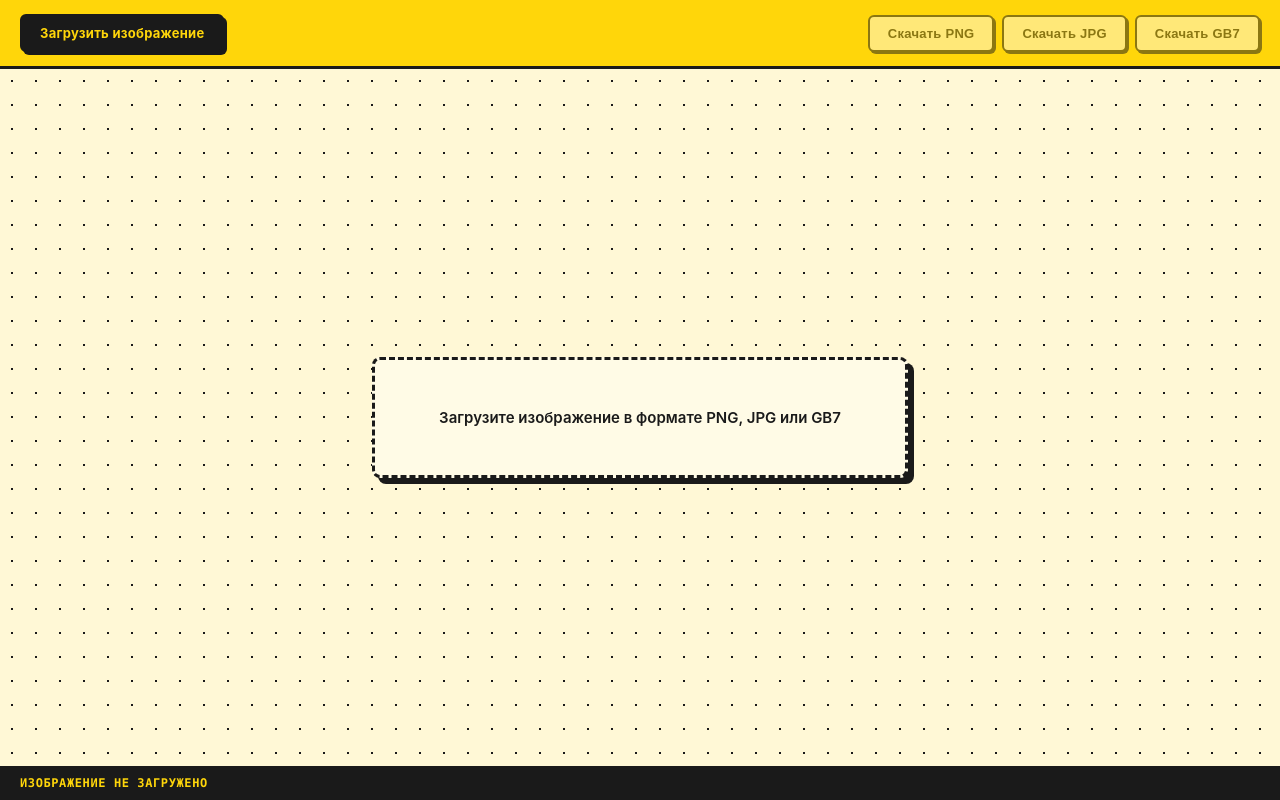
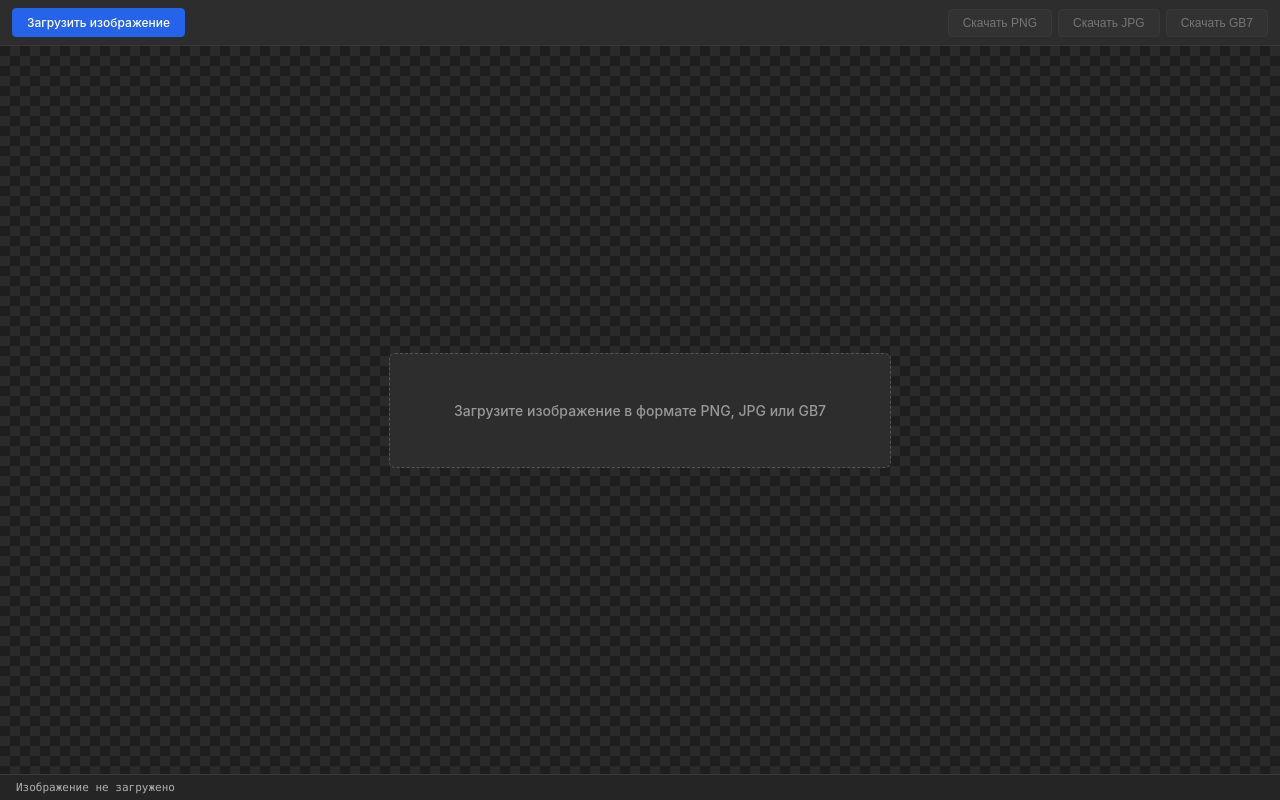
Before and after one commit to FrontendCourseMP/photoshop-alexanderioo, an Angular app: page / in a window 1280 px wide. Built offline with nearby package versions, Linux system fonts and the light colour scheme.

Commit message:
Вынесение основного шаблона в дочерние компоненты

```diff
--- a/src/app/app.component.less
+++ b/src/app/app.component.less
@@ -0,0 +1,3 @@
+body {
+  background-color: red;
+}
--- /dev/null
+++ b/src/app/image-editor/components/editor-status-bar/editor-status-bar.component.html
@@ -0,0 +1,17 @@
+<footer class="status-bar">
+  @if (info(); as i) {
+  <span
+    >Ширина: <b>{{ i.width }}</b> px</span
+  >
+  <span
+    >Высота: <b>{{ i.height }}</b> px</span
+  >
+  <span
+    >Глубина цвета: <b>{{ i.depth }}</b> бит</span
+  >
+  @if (i.hasMask) {
+  <span>Маска: <b>есть</b></span>
+  } } @else {
+  <span>Изображение не загружено</span>
+  }
+</footer>
--- /dev/null
+++ b/src/app/image-editor/components/editor-status-bar/editor-status-bar.component.less
@@ -0,0 +1,34 @@
+:host {
+  display: block;
+}
+
+.status-bar {
+  display: flex;
+  gap: 20px;
+  padding: 6px 16px;
+  background: #252525;
+  color: #b0b0b0;
+  font-size: 11px;
+  font-family: "SF Mono", Menlo, Monaco, "Courier New", monospace;
+  border-top: 1px solid #3a3a3a;
+
+  span {
+    display: inline-flex;
+    align-items: center;
+    gap: 6px;
+  }
+
+  b {
+    color: #fff;
+    font-weight: 600;
+  }
+}
+
+@media (max-width: 768px) {
+  .status-bar {
+    flex-wrap: wrap;
+    gap: 12px;
+    padding: 6px 12px;
+    font-size: 10px;
+  }
+}
--- /dev/null
+++ b/src/app/image-editor/components/editor-status-bar/editor-status-bar.component.ts
@@ -0,0 +1,12 @@
+import { Component, input } from "@angular/core";
+import { ImageInfo } from "../../models/image-info.model";
+
+@Component({
+  selector: "app-editor-status-bar",
+  imports: [],
+  templateUrl: "./editor-status-bar.component.html",
+  styleUrl: "./editor-status-bar.component.less",
+})
+export class EditorStatusBarComponent {
+  readonly info = input<ImageInfo | null>(null);
+}
--- /dev/null
+++ b/src/app/image-editor/components/editor-toolbar/editor-toolbar.component.html
@@ -0,0 +1,35 @@
+<header class="toolbar">
+  <label class="btn btn-primary">
+    Загрузить изображение
+    <input
+      type="file"
+      accept=".png,.jpg,.jpeg,.gb7,image/png,image/jpeg"
+      (change)="fileSelected.emit($event)"
+      hidden
+    />
+  </label>
+
+  @if (hasMask()) {
+  <button
+    type="button"
+    class="btn"
+    [class.active]="showMasked()"
+    (click)="maskToggled.emit()"
+  >
+    {{ showMasked() ? "Скрыть маскированные" : "Показать маскированные" }}
+  </button>
+  }
+
+  <div class="toolbar-group">
+    @for (btn of downloadButtons(); track btn.label) {
+    <button
+      type="button"
+      class="btn"
+      [disabled]="!hasImage()"
+      (click)="btn.action()"
+    >
+      {{ btn.label }}
+    </button>
+    }
+  </div>
+</header>
--- /dev/null
+++ b/src/app/image-editor/components/editor-toolbar/editor-toolbar.component.less
@@ -0,0 +1,96 @@
+:host {
+  display: block;
+}
+
+.toolbar {
+  display: flex;
+  align-items: center;
+  gap: 8px;
+  padding: 8px 12px;
+  background: #2d2d2d;
+  border-bottom: 1px solid #3a3a3a;
+  flex-wrap: wrap;
+
+  &-group {
+    display: flex;
+    flex-wrap: wrap;
+    gap: 6px;
+    margin-left: auto;
+  }
+}
+
+.btn {
+  display: inline-flex;
+  align-items: center;
+  justify-content: center;
+  gap: 6px;
+  padding: 6px 14px;
+  background: #3a3a3a;
+  color: #e0e0e0;
+  border: 1px solid #4a4a4a;
+  border-radius: 4px;
+  font-size: 12px;
+  font-weight: 500;
+  cursor: pointer;
+  user-select: none;
+  white-space: nowrap;
+  transition: background 0.15s ease, border-color 0.15s ease;
+
+  &:hover:not(:disabled) {
+    background: #4a4a4a;
+    border-color: #5a5a5a;
+  }
+
+  &:active:not(:disabled) {
+    background: #2a2a2a;
+  }
+
+  &:disabled {
+    opacity: 0.4;
+    cursor: not-allowed;
+  }
+
+  &.active {
+    background: #2563eb;
+    border-color: #2563eb;
+    color: #fff;
+  }
+
+  &-primary {
+    background: #2563eb;
+    border-color: #2563eb;
+    color: #fff;
+
+    &:hover:not(:disabled) {
+      background: #1d4ed8;
+      border-color: #1d4ed8;
+    }
+  }
+}
+
+@media (max-width: 768px) {
+  .toolbar {
+    padding: 8px;
+
+    &-group {
+      margin-left: 0;
+      width: 100%;
+    }
+  }
+
+  .btn-primary {
+    width: 100%;
+  }
+}
+
+@media (max-width: 480px) {
+  .btn {
+    flex: 1 1 calc(50% - 3px);
+    padding: 6px 10px;
+    font-size: 11px;
+  }
+
+  .btn-primary {
+    flex: 1 1 100%;
+  }
+}
--- /dev/null
+++ b/src/app/image-editor/components/editor-toolbar/editor-toolbar.component.ts
@@ -0,0 +1,19 @@
+import { Component, input, output } from "@angular/core";
+import { DownloadButton } from "../../models/image-info.model";
+
+@Component({
+  selector: "app-editor-toolbar",
+  standalone: true,
+  imports: [],
+  templateUrl: "./editor-toolbar.component.html",
+  styleUrl: "./editor-toolbar.component.less",
+})
+export class EditorToolbarComponent {
+  readonly hasImage = input.required<boolean>();
+  readonly hasMask = input<boolean>(false);
+  readonly showMasked = input<boolean>(false);
+  readonly downloadButtons = input.required<readonly DownloadButton[]>();
+
+  readonly fileSelected = output<Event>();
+  readonly maskToggled = output<void>();
+}
--- a/src/app/image-editor/image-editor.component.html
+++ b/src/app/image-editor/image-editor.component.html
@@ -1,39 +1,12 @@
 <div class="editor">
-  <header class="toolbar">
-    <label class="btn btn-primary">
-      Загрузить изображение
-      <input
-        type="file"
-        accept=".png,.jpg,.jpeg,.gb7,image/png,image/jpeg"
-        (change)="onFile($event)"
-        hidden
-      />
-    </label>
-
-    @if (info()?.hasMask) {
-    <button
-      type="button"
-      class="btn"
-      [class.active]="showMasked()"
-      (click)="toggleMask()"
-    >
-      {{ showMasked() ? "Скрыть маскированные" : "Показать маскированные" }}
-    </button>
-    }
-
-    <div class="toolbar-group">
-      @for (btn of downloadButtons; track btn.label) {
-      <button
-        type="button"
-        class="btn"
-        [disabled]="!hasImage()"
-        (click)="btn.action()"
-      >
-        {{ btn.label }}
-      </button>
-      }
-    </div>
-  </header>
+  <app-editor-toolbar
+    [hasImage]="hasImage()"
+    [hasMask]="hasMask()"
+    [showMasked]="showMasked()"
+    [downloadButtons]="downloadButtons"
+    (fileSelected)="onFile($event)"
+    (maskToggled)="toggleMask()"
+  />
 
   <main class="canvas-area">
     @if (!hasImage()) {
@@ -46,22 +19,5 @@
       <canvas #canvas></canvas>
     </div>
   </main>
-
-  <footer class="status-bar">
-    @if (info(); as i) {
-    <span>
-      Ширина: <b>{{ i.width }}</b> px
-    </span>
-    <span>
-      Высота: <b>{{ i.height }}</b> px
-    </span>
-    <span>
-      Глубина цвета: <b>{{ i.depth }}</b> бит
-    </span>
-    @if (i.hasMask) {
-    <span>Маска: <b>есть</b></span>
-    } } @else {
-    <span>Изображение не загружено</span>
-    }
-  </footer>
+  <app-editor-status-bar [info]="info()"></app-editor-status-bar>
 </div>
--- a/src/app/image-editor/image-editor.component.less
+++ b/src/app/image-editor/image-editor.component.less
@@ -1,11 +1,11 @@
 :host {
   display: block;
   height: 100vh;
-  background: #fff8d6;
-  color: #1a1a1a;
+  background: #1e1e1e;
+  color: #e0e0e0;
   font-family: -apple-system, BlinkMacSystemFont, "Inter", "Segoe UI",
     sans-serif;
-  font-size: 14px;
+  font-size: 13px;
 }
 
 .editor {
@@ -13,71 +13,6 @@
   grid-template-rows: auto 1fr auto;
   height: 100%;
   min-height: 0;
-}
-
-.toolbar {
-  display: flex;
-  align-items: center;
-  gap: 12px;
-  padding: 14px 20px;
-  background: #ffd60a;
-  border-bottom: 3px solid #1a1a1a;
-  flex-wrap: wrap;
-
-  &-group {
-    display: flex;
-    gap: 8px;
-    margin-left: auto;
-  }
-}
-
-.btn {
-  display: inline-flex;
-  align-items: center;
-  justify-content: center;
-  gap: 6px;
-  padding: 9px 18px;
-  background: #fffbe6;
-  color: #1a1a1a;
-  border: 2px solid #1a1a1a;
-  border-radius: 6px;
-  font-size: 13px;
-  font-weight: 700;
-  letter-spacing: 0.02em;
-  cursor: pointer;
-  user-select: none;
-  box-shadow: 3px 3px 0 #1a1a1a;
-  transition: transform 0.1s ease, box-shadow 0.1s ease;
-
-  &:hover:not(:disabled) {
-    transform: translate(-1px, -1px);
-    box-shadow: 4px 4px 0 #1a1a1a;
-  }
-
-  &:active:not(:disabled) {
-    transform: translate(3px, 3px);
-    box-shadow: 0 0 0 #1a1a1a;
-  }
-
-  &:disabled {
-    opacity: 0.5;
-    cursor: not-allowed;
-    box-shadow: 2px 2px 0 #1a1a1a;
-  }
-
-  &.active {
-    background: #1a1a1a;
-    color: #ffd60a;
-  }
-
-  &-primary {
-    background: #1a1a1a;
-    color: #ffd60a;
-
-    &:hover:not(:disabled) {
-      background: #000;
-    }
-  }
 }
 
 .canvas-area {
@@ -89,9 +24,20 @@
   padding: 32px;
   min-width: 0;
   min-height: 0;
-  background-color: #fff8d6;
-  background-image: radial-gradient(circle, #1a1a1a 1.5px, transparent 1.5px);
-  background-size: 24px 24px;
+  background-color: #1e1e1e;
+  background-image: linear-gradient(45deg, #2a2a2a 25%, transparent 25%),
+    linear-gradient(-45deg, #2a2a2a 25%, transparent 25%),
+    linear-gradient(45deg, transparent 75%, #2a2a2a 75%),
+    linear-gradient(-45deg, transparent 75%, #2a2a2a 75%);
+  background-size: 20px 20px;
+  background-position: 0 0, 0 10px, 10px -10px, -10px 0px;
+  transition: background 0.2s ease;
+
+  &.drag-over {
+    background-color: #2563eb22;
+    outline: 2px dashed #2563eb;
+    outline-offset: -16px;
+  }
 }
 
 .canvas-wrapper {
@@ -113,8 +59,8 @@
     object-fit: contain;
     display: block;
     background: #fff;
-    border: 3px solid #1a1a1a;
-    box-shadow: 8px 8px 0 #1a1a1a;
+    border: 1px solid #3a3a3a;
+    box-shadow: 0 4px 24px rgba(0, 0, 0, 0.5);
     image-rendering: pixelated;
   }
 }
@@ -123,33 +69,36 @@
   display: flex;
   flex-direction: column;
   align-items: center;
-  gap: 12px;
+  gap: 8px;
   padding: 48px 64px;
-  background: #fffbe6;
-  border: 3px dashed #1a1a1a;
-  border-radius: 8px;
-  color: #1a1a1a;
+  background: #2d2d2d;
+  border: 1px dashed #555;
+  border-radius: 6px;
+  color: #999;
   text-align: center;
-  box-shadow: 6px 6px 0 #1a1a1a;
+  pointer-events: none;
 
   p {
     margin: 0;
-    font-size: 15px;
-    font-weight: 600;
+    font-size: 14px;
+    font-weight: 500;
+  }
+
+  small {
+    color: #666;
+    font-size: 12px;
   }
 }
 
 .status-bar {
   display: flex;
-  gap: 24px;
-  padding: 10px 20px;
-  background: #1a1a1a;
-  color: #ffd60a;
-  font-size: 12px;
+  gap: 20px;
+  padding: 6px 16px;
+  background: #252525;
+  color: #b0b0b0;
+  font-size: 11px;
   font-family: "SF Mono", Menlo, Monaco, "Courier New", monospace;
-  font-weight: 600;
-  letter-spacing: 0.05em;
-  text-transform: uppercase;
+  border-top: 1px solid #3a3a3a;
 
   span {
     display: inline-flex;
@@ -159,20 +108,11 @@
 
   b {
     color: #fff;
-    font-weight: 700;
+    font-weight: 600;
   }
 }
 
-@media (max-width: 640px) {
-  .toolbar {
-    padding: 10px 12px;
-
-    &-group {
-      margin-left: 0;
-      width: 100%;
-    }
-  }
-
+@media (max-width: 768px) {
   .canvas-area {
     padding: 16px;
   }
@@ -180,21 +120,7 @@
   .status-bar {
     flex-wrap: wrap;
     gap: 12px;
-    padding: 8px 12px;
-    font-size: 11px;
-  }
-
-  .btn {
-    padding: 8px 14px;
-    font-size: 12px;
-    box-shadow: 2px 2px 0 #1a1a1a;
-
-    &:hover:not(:disabled) {
-      box-shadow: 3px 3px 0 #1a1a1a;
-    }
-  }
-
-  .canvas-wrapper canvas {
-    box-shadow: 4px 4px 0 #1a1a1a;
+    padding: 6px 12px;
+    font-size: 10px;
   }
 }
--- a/src/app/image-editor/image-editor.component.ts
+++ b/src/app/image-editor/image-editor.component.ts
@@ -7,18 +7,14 @@ import {
   viewChild,
 } from "@angular/core";
 import { decodeGB7, encodeGB7 } from "../../utilts/gb7.utilts";
-
-interface ImageInfo {
-  width: number;
-  height: number;
-  depth: number;
-  hasMask: boolean;
-}
+import { ImageInfo, DownloadButton } from "./models/image-info.model";
+import { EditorToolbarComponent } from "./components/editor-toolbar/editor-toolbar.component";
+import { EditorStatusBarComponent } from "./components/editor-status-bar/editor-status-bar.component";
 
 @Component({
   selector: "app-image-editor",
   standalone: true,
-  imports: [],
+  imports: [EditorToolbarComponent, EditorStatusBarComponent],
   templateUrl: "./image-editor.component.html",
   styleUrl: "./image-editor.component.less",
 })
@@ -28,15 +24,16 @@ export class ImageEditorComponent {
 
   readonly info = signal<ImageInfo | null>(null);
   readonly hasImage = computed(() => this.info() !== null);
+  readonly hasMask = computed(() => this.info()?.hasMask ?? false);
   readonly showMasked = signal(false);
 
   private lastGb7Buffer: ArrayBuffer | null = null;
 
-  readonly downloadButtons = [
+  readonly downloadButtons: readonly DownloadButton[] = [
     { label: "Скачать PNG", action: () => this.savePng() },
     { label: "Скачать JPG", action: () => this.saveJpg() },
     { label: "Скачать GB7", action: () => this.saveGb7() },
-  ] as const;
+  ];
 
   constructor() {
     effect(() => {
@@ -58,24 +55,18 @@ export class ImageEditorComponent {
 
   private get ctx(): CanvasRenderingContext2D {
     const context = this.canvas.getContext("2d");
-
     if (!context) {
       throw new Error("Canvas 2D context is not available");
     }
-
     return context;
   }
 
   onFile(event: Event): void {
     const input = event.target as HTMLInputElement;
     const file = input.files?.[0];
-
-    if (!file) {
-      return;
-    }
+    if (!file) return;
 
     this.showMasked.set(false);
-
     const ext = file.name.split(".").pop()?.toLowerCase();
 
     if (ext === "gb7") {
@@ -94,20 +85,15 @@ export class ImageEditorComponent {
 
   private loadGb7(file: File): void {
     const reader = new FileReader();
-
     reader.onload = () => {
       const buffer = reader.result as ArrayBuffer;
-
       this.lastGb7Buffer = buffer;
-
       const { imageData, depth, hasMask } = decodeGB7(
         buffer,
         this.showMasked()
       );
-
       this.drawImageData(imageData, depth, hasMask);
     };
-
     reader.readAsArrayBuffer(file);
   }
 
@@ -118,13 +104,14 @@ export class ImageEditorComponent {
     image.onload = () => {
       this.canvas.width = image.width;
       this.canvas.height = image.height;
+      this.ctx.drawImage(image, 0, 0);
 
-      this.ctx.drawImage(image, 0, 0);
+      const depth = this.detectColorDepth(image.width, image.height);
 
       this.info.set({
         width: image.width,
         height: image.height,
-        depth: 24,
+        depth,
         hasMask: false,
       });
 
@@ -132,6 +119,18 @@ export class ImageEditorComponent {
     };
 
     image.src = objectUrl;
+  }
+
+  private detectColorDepth(width: number, height: number): number {
+    const { data } = this.ctx.getImageData(0, 0, width, height);
+
+    for (let i = 3; i < data.length; i += 4) {
+      if (data[i] < 255) {
+        return 32;
+      }
+    }
+
+    return 24;
   }
 
   private drawImageData(
@@ -167,13 +166,11 @@ export class ImageEditorComponent {
     const url = URL.createObjectURL(blob);
 
     this.download(url, "image.gb7");
-
     URL.revokeObjectURL(url);
   }
 
   private download(url: string, fileName: string): void {
     const link = document.createElement("a");
-
     link.href = url;
     link.download = fileName;
     link.click();
```
Also changed, not shown: angular.json (+4 -13 lines), src/app/image-editor/models/image-info.model.ts (added, +11 -0 lines), 2 other files (tests, documents, lock files or other folders).
